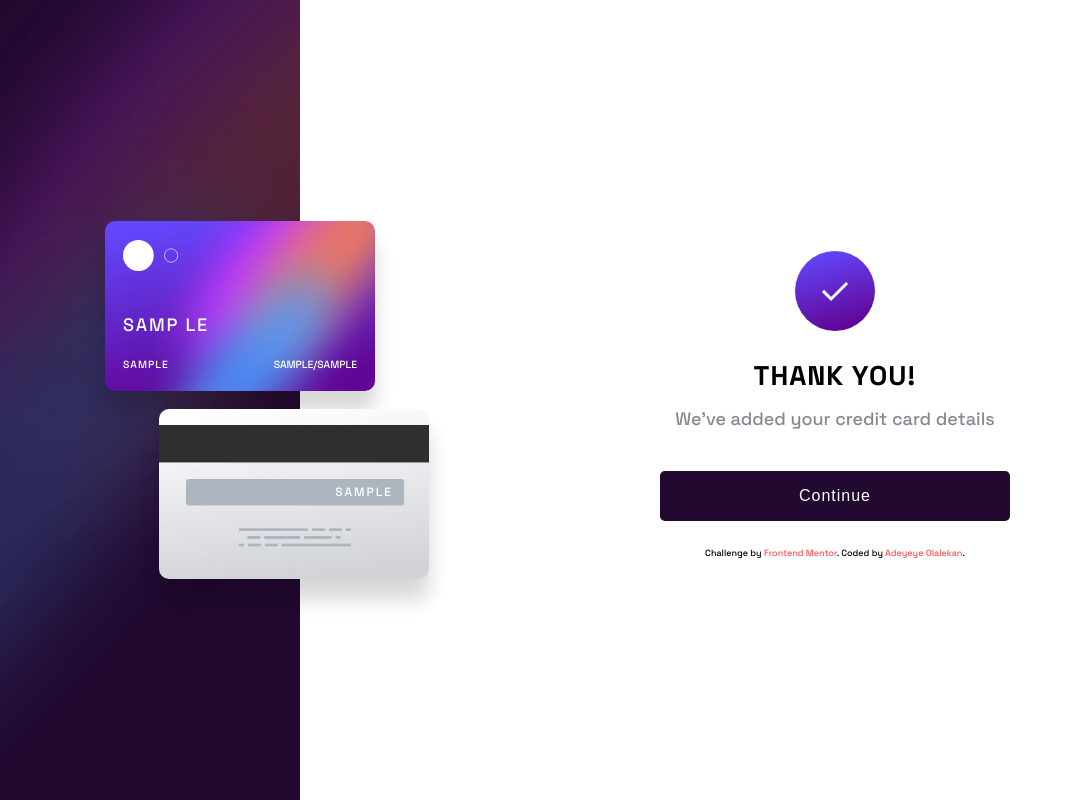
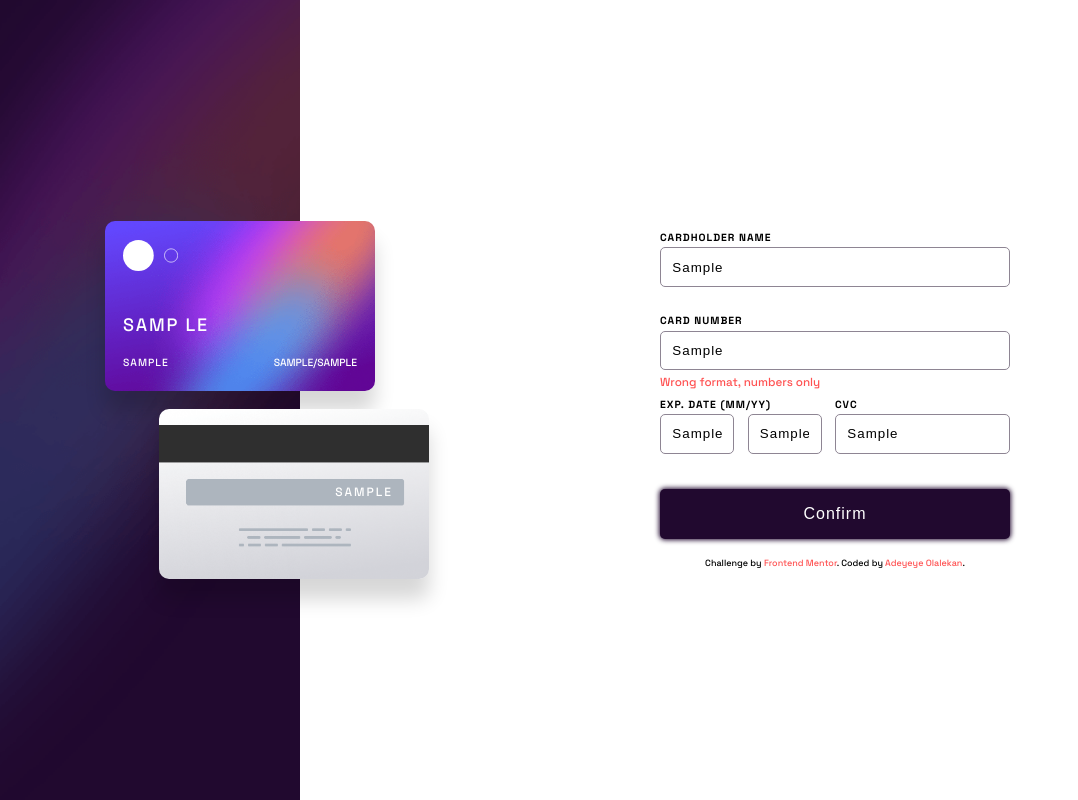
Before and after one commit to Olalekan-Adeyeye/interactive-card-details-form-main, a plain HTML site: page index.html in a window 1280 px wide. Both pictures are taken after typing "Sample", "Sample", "Sample", "Sample", "Sample" into the empty fields and a click on the button "Confirm". Shown: the whole page, without its empty margins (0-1078 px from the left). Drawn offline with Linux system fonts and the light colour scheme.

Commit message:
Frontend Mentor Card Form Challenge V1.0

```diff
--- a/css/index.css
+++ b/css/index.css
@@ -88,8 +88,8 @@ cvc {
 
 .card-number-space {
   margin: 2.05em 0px 1.25em 0px;
-  width: 90%;
-  max-height: 25px;
+  width: 95%;
+  max-height: 21px;
   overflow: hidden;
   letter-spacing: 0.1em;
 }
--- a/js/index.js
+++ b/js/index.js
@@ -17,15 +17,56 @@ const completedState = document.querySelector(".completed-state")
 const submit = document.getElementById("submit")
 const inputs = document.querySelectorAll("input")
 const error = document.querySelectorAll(".error")
-let isInvalid = false;
+let isInvalid = []
+
+const checkForCardNumberError = () => {
+    if(isNaN(cardNumber.value) || cardNumber.value.includes(" ")){
+        cardNumberError.textContent = "Wrong format, numbers only"
+        console.log(cardNumberError.textContent)
+        cardNumberError.classList.remove("hidden")
+        isInvalid.push(false)
+    }
+
+    if(!cardNumber.value){
+        cardNumberError.textContent = "Can't be blank"
+        isInvalid.push(false)
+    }
+
+}
+
+function checkForError(input, error, ){
+    if(!input.value) {
+        error.classList.remove("hidden")
+        input.classList.add("error-border")
+        isInvalid.push(false)
+    }
+    else{
+        error.classList.add("hidden")
+        input.classList.remove("error-border")
+    }
+}
+
+function checkForEmptyValue(input, defaultValue,  spaceOnCard){
+    if(!input.value){
+        spaceOnCard.textContent = defaultValue
+    }
+}
+
+const checkForNan = (input, error, nanError, blankError) => {
+    if(isNaN(input.value)){
+        error.textContent = nanError
+    }
+    else{
+        error.textContent = blankError;
+    }
+}
+
 
 cardNumber.addEventListener('input', function(){
     if(cardNumber.value.length <= 16){
         let check = cardNumber.value.length <= 16
         let newcontent = ""
-        if (check) {
-            newcontent = cardNumber.value.slice(0, 17)
-        }
+        if (check) newcontent = cardNumber.value.slice(0, 17)
         let spacedValue = ""
         if(cardNumber.value.length == 0) spacedValue = "0000 0000 0000 0000"
         for (let i = 0; i < newcontent.length; i++) {
@@ -36,29 +77,7 @@ cardNumber.addEventListener('input', function(){
         }
         cardNumberHolder.textContent = spacedValue;
     }
-
-    if(isNaN(cardNumber.value)) cardNumberError.textContent = "Wrong format, numbers only"
 })
-
-function checkForError(input, error, ){
-    if(!input.value) {
-        error.classList.remove("hidden")
-        input.classList.add("error-border")
-        isInvalid = true;
-    }
-    else{
-        error.classList.add("hidden")
-        input.classList.remove("error-border")
-        isInvalid = false;
-
-    }
-}
-
-function checkForEmptyValue(input, defaultValue,  spaceOnCard){
-    if(input.value == ""){
-        spaceOnCard.textContent = defaultValue
-    }
-}
 
 cardHolderName.addEventListener('input', function(){
     cardName.textContent = cardHolderName.value
@@ -88,11 +107,12 @@ form.addEventListener("submit", function(e){
     checkForError(year, expError)
     checkForError(month, expError)
     checkForError(cardHolderName, cardNameError)
-    if (!isInvalid) {
+    checkForCardNumberError()
+    if (!isInvalid.includes(false)) {
         form.classList.add("invisible")
         completedState.classList.remove("invisible")
     }
-
+    isInvalid = []
 })
 
 submit.addEventListener("click", ()=>{
```
